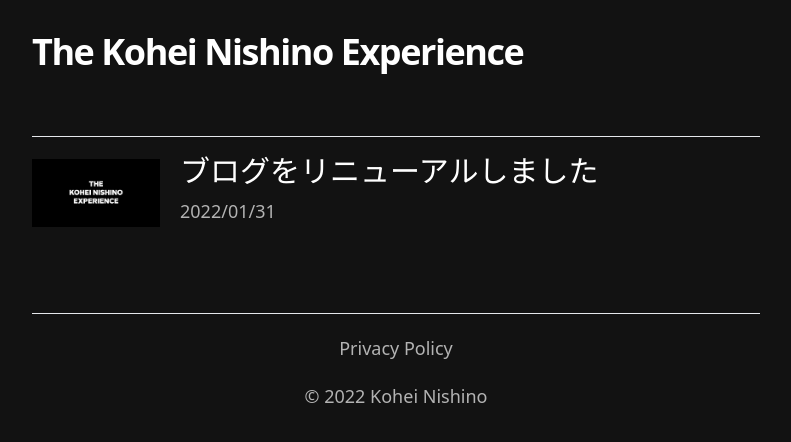
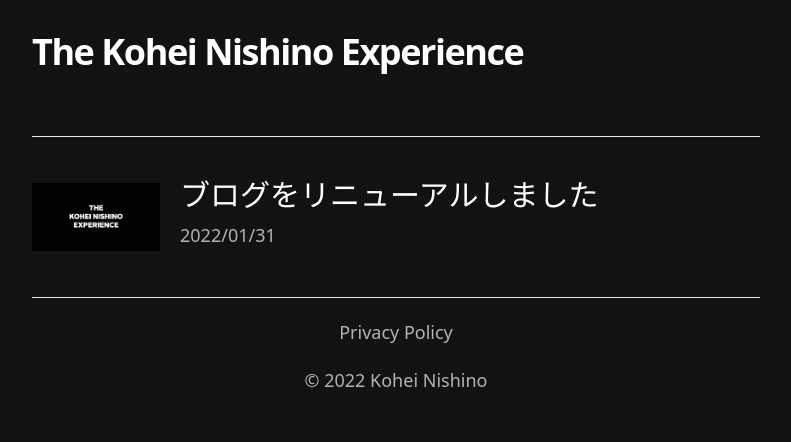
Before and after one commit to KoheiNishino/nextjs-blog, a Next.js app: page / in a window 1280 px wide. Shown: the top 442 px of the page, without its empty margins (244-1035 px from the left). Built offline with nearby package versions, Linux system fonts and the light colour scheme; no server answers.

Commit message:
change preview layout

```diff
--- a/src/components/more-stories.tsx
+++ b/src/components/more-stories.tsx
@@ -7,7 +7,6 @@ type Props = {
 
 const MoreStories = ({ posts }: Props) => (
   <section>
-    <div className='mb-16'>
     {posts.map((post) => (
       <PostPreview
         key={post.slug}
@@ -17,7 +16,6 @@ const MoreStories = ({ posts }: Props) => (
         slug={post.slug}
       />
     ))}
-    </div>
   </section>
 )
 
--- a/src/components/post-preview.tsx
+++ b/src/components/post-preview.tsx
@@ -12,7 +12,7 @@ type Props = {
 
 const PostPreview = ({ title, coverImage, date, slug }: Props) => (
   <Link as={`/posts/${slug}`} href='/posts/[slug]'>
-    <div className='flex border-t border-solid border-opacity-10 py-4'>
+    <div className='flex border-t border-solid border-opacity-10 py-6 md:py-10'>
       <Image
         src={coverImage}
         alt={title}
```
Lines whose indentation alone changed are shown as unchanged.
